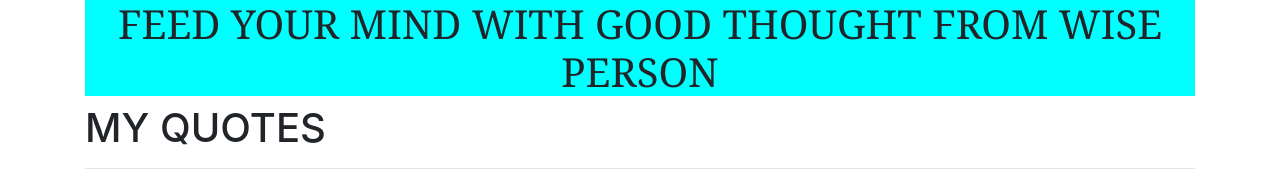
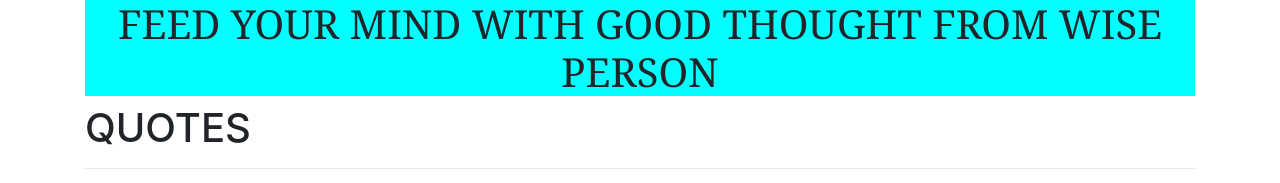
Before and after one commit to mediatrice8/Quote, an Angular app: page / in a window 1280 px wide. Shown: the top 183 px of the page. Built offline with nearby package versions, Linux system fonts and the light colour scheme.

Commit message:
i add functionality to the delete button

```diff
--- a/src/app/quote-detail/quote-detail.component.ts
+++ b/src/app/quote-detail/quote-detail.component.ts
@@ -8,7 +8,7 @@ import { Quote } from '../quote';
 export class QuoteDetailComponent implements OnInit {
   @Input() quote: Quote;
   @Output() isComplete = new EventEmitter<boolean>();
-  quoteComplete(complete:boolean){
+  quoteDelete(complete:boolean){
     this.isComplete.emit(complete);
   }
   constructor() { }
--- a/src/app/quote/quote.component.html
+++ b/src/app/quote/quote.component.html
@@ -1,6 +1,6 @@
 <!-- <p>quote works!</p> -->
 <div class="container">
-  <h1>MY QUOTES</h1>
+  <h1> QUOTES</h1>
   <hr>
 
   <div class="row">
--- a/src/app/quote/quote.component.ts
+++ b/src/app/quote/quote.component.ts
@@ -14,12 +14,6 @@ export class QuoteComponent implements OnInit {
     new Quote (5 ,'A man who dares to waste one hour of time has not discovered the value of life.','Charles Darwin','Peter',new Date(1923,6,18))
 
   ];
-  addNewQuote(quote){
-    let quoteLength = this.quotes.length;
-    quote.id = quoteLength+1;
-    quote.completeDate = new Date(quote.completeDate)
-    this.quotes.push(quote)
-  }
   toggleDetails(index){
     this.quotes[index].showAuthor = !this.quotes[index].showAuthor;
   }
@@ -32,6 +26,12 @@ export class QuoteComponent implements OnInit {
       }
     }
   }
+  addNewQuote(quote){
+    let quoteLength = this.quotes.length;
+    quote.id = quoteLength+1;
+    quote.completeDate = new Date(quote.completeDate)
+    this.quotes.push(quote)
+  }
   constructor() { }
 
   ngOnInit() {
```
